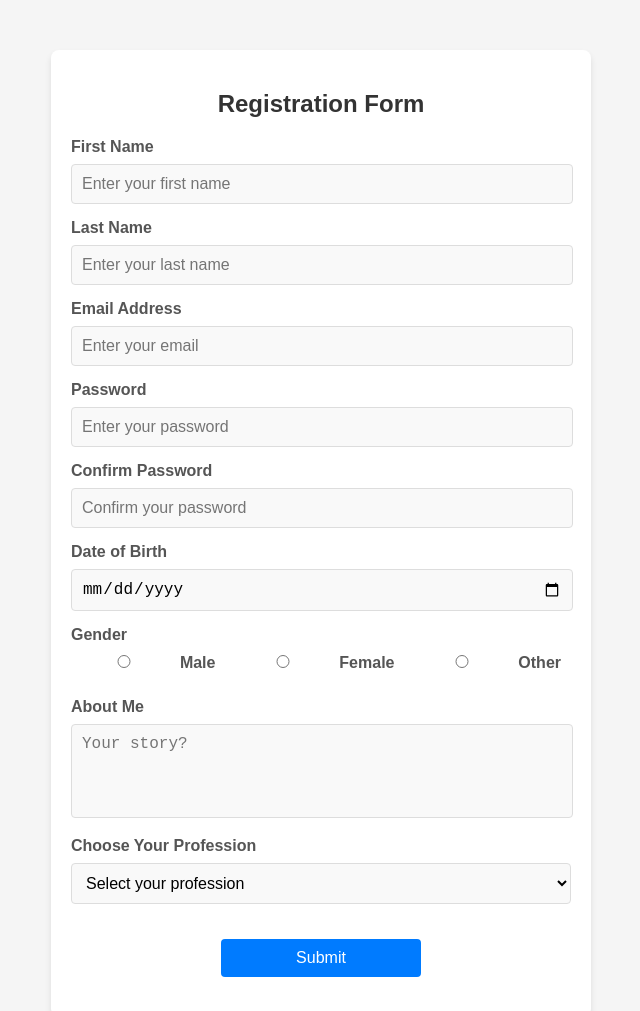
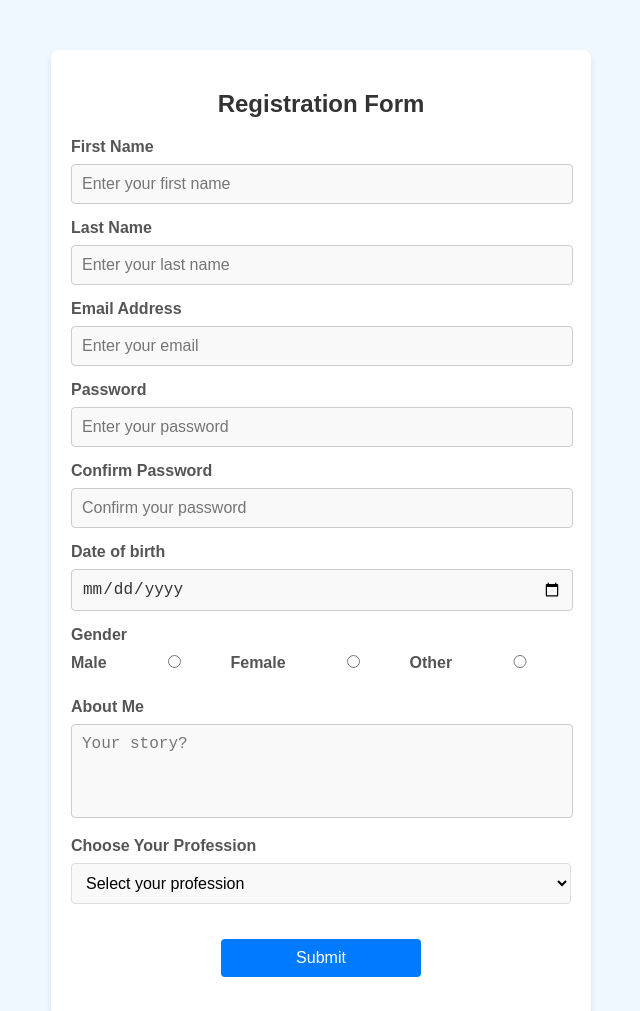
Before and after one commit to foliage21/Registration_Form, a plain HTML site: page index.html in a window 1280 px wide. Shown: the top 1011 px of the page, without its empty margins (319-959 px from the left). Drawn offline with Linux system fonts and the light colour scheme.

Commit message:
Final version

```diff
--- a/index.html
+++ b/index.html
@@ -4,66 +4,70 @@
     <meta charset="UTF-8">
     <meta name="viewport" content="width=device-width, initial-scale=1.0">
     <title>Registration Form</title>
-    <link rel="stylesheet" href="styles.css">
+    <link rel="stylesheet" href="styles.css"> <!-- Link to external CSS file for styling -->
 </head>
 
 <body>
-    <form class="form-container" action="#" method="POST">
-        <h2>Registration Form</h2>
-        <!-- First Name -->
+    <!-- Registration form -->
+    <form action="#" class="form-container" method="post">
+        <h2>Registration Form</h2> <!-- Form title -->
+
+        <!-- First name input -->
         <label for="first-name">First Name</label>
         <input type="text" id="first-name" name="first-name" placeholder="Enter your first name" required>
 
-        <!-- Last Name -->
+        <!-- Last name input -->
         <label for="last-name">Last Name</label>
         <input type="text" id="last-name" name="last-name" placeholder="Enter your last name" required>
 
-        <!-- Email -->
+        <!-- Email address input -->
         <label for="email">Email Address</label>
         <input type="email" id="email" name="email" placeholder="Enter your email" required>
 
-        <!-- Password -->
+        <!-- Password input -->
         <label for="password">Password</label>
         <input type="password" id="password" name="password" placeholder="Enter your password" required minlength="8">
 
-        <!-- Confirm Password -->
+        <!-- Confirm password input -->
         <label for="confirm-password">Confirm Password</label>
         <input type="password" id="confirm-password" name="confirm-password" placeholder="Confirm your password" required minlength="8">
 
-        <!-- Date of Birth -->
-        <label for="dob">Date of Birth</label>
+        <!-- Date of birth input -->
+        <label for="dob">Date of birth</label>
         <input type="date" id="dob" name="dob" required>
 
-        <!-- Gender -->
+        <!-- Gender selection -->
         <label>Gender</label>
         <div class="radio-group">
+            <!-- Male gender radio button -->
+            <label for="male">Male</label>
             <input type="radio" id="male" name="gender" value="Male" required>
-            <label for="male">Male</label>
 
-            <input type="radio" id="female" name="gender" value="Female">
+            <!-- Female gender radio button -->
             <label for="female">Female</label>
+            <input type="radio" id="female" name="gender" value="Female" required>
 
-            <input type="radio" id="other" name="gender" value="Other">
+            <!-- Other gender radio button -->
             <label for="other">Other</label>
+            <input type="radio" id="other" name="gender" value="Other" required>
         </div>
 
-        <!-- About Me -->
+        <!-- About me text area -->
         <label for="about-me">About Me</label>
-        <textarea id="about-me" name="about-me" rows="4" placeholder="Your story?"></textarea>
+        <textarea name="about-me" id="about-me" rows="4" placeholder="Your story?"></textarea>
 
-        <!-- Profession -->
+        <!-- Profession dropdown menu -->
         <label for="profession">Choose Your Profession</label>
-        <select id="profession" name="profession" required>
-            <option value="">Select your profession</option>
+        <select name="profession" id="profession" required>
+            <option value="">Select your profession</option> <!-- Default option -->
             <option value="Web Development">Web Development</option>
             <option value="Data Analytics">Data Analytics</option>
             <option value="UI/UX Design">UI/UX Design</option>
             <option value="Other">Other</option>
         </select>
 
-        <!-- Submit Button -->
+        <!-- Submit button -->
         <button type="submit">Submit</button>
     </form>
 </body>
-
 </html>
--- a/styles.css
+++ b/styles.css
@@ -1,30 +1,30 @@
-/* General Styles */
+/* General body styling */
 body {
-    font-family: Arial, sans-serif;
+    font-family: Arial, Helvetica, sans-serif;
     margin: 0;
     padding: 0;
-    background-color: #f5f5f5;
+    background-color: aliceblue; /* Light background color */
 }
 
-/* Form Container */
+/* Form container */
 form {
     width: 90%;
     max-width: 500px;
     margin: 50px auto;
-    background-color: #ffffff;
+    background-color: white;
     padding: 20px;
     border-radius: 8px;
     box-shadow: 0 4px 6px rgba(0, 0, 0, 0.1);
 }
 
-/* Form Heading */
+/* Form heading */
 h2 {
     text-align: center;
     color: #333;
     margin-bottom: 20px;
 }
 
-/* Form Labels */
+/* Form labels */
 form label {
     display: block;
     margin-bottom: 8px;
@@ -32,24 +32,24 @@ form label {
     color: #555;
 }
 
-/* Adjusted Input Styles */
+/* Inputs and textareas */
 form input,
 form textarea {
-    width: calc(100% - 20px);
+    width: calc(100% - 20px); /* Adjust for padding */
     padding: 10px;
     margin-bottom: 15px;
-    border: 1px solid #ddd;
+    border: 1px solid #ccc;
     border-radius: 4px;
     font-size: 16px;
     background-color: #f9f9f9;
+    color: #333;
 }
 
-/* Textarea */
 form textarea {
-    resize: none;
+    resize: none; /* Fixed textarea size */
 }
 
-/* Select Field (Profession) */
+/* Dropdown menus */
 form select {
     width: 100%;
     padding: 10px;
@@ -60,7 +60,7 @@ form select {
     background-color: #f9f9f9;
 }
 
-/* Radio Group */
+/* Radio button group */
 .radio-group {
     display: flex;
     gap: 5px;
@@ -70,15 +70,16 @@ form select {
 
 .radio-group label {
     margin-right: 10px;
+    color: #555;
 }
 
-/* Submit Button */
+/* Buttons */
 button {
     display: block;
     margin: 20px auto;
     width: 200px;
     padding: 10px;
-    background-color: #007bff;
+    background-color: #007BFF;
     border: none;
     border-radius: 4px;
     color: white;
@@ -88,17 +89,13 @@ button {
 }
 
 button:hover {
-    background-color: #0056b3;
+    background-color: #0056b3; /* Darker color on hover */
 }
 
-/* Responsive Design */
+/* Responsive adjustments */
 @media (max-width: 768px) {
     form {
         width: 100%;
         padding: 15px;
     }
-
-    button {
-        font-size: 16px;
-    }
 }
```
